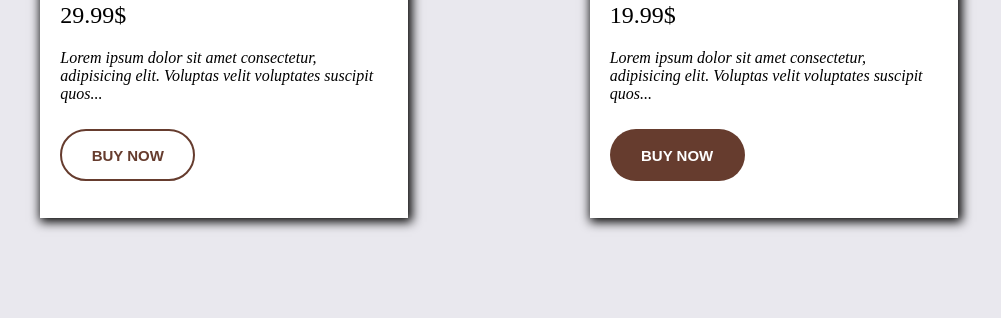
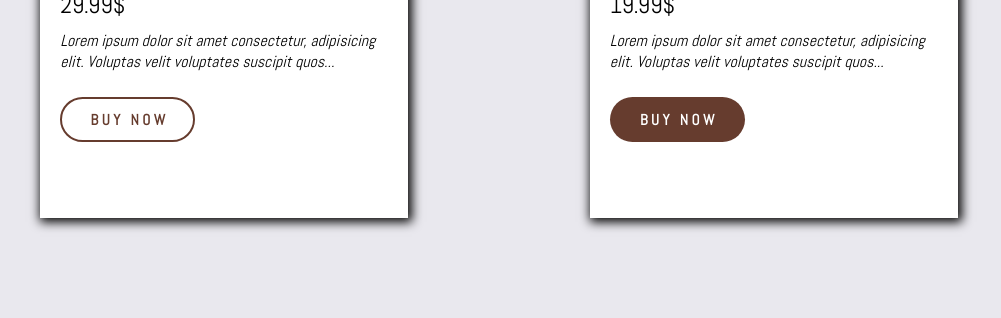
Before and after one commit to RisteZlatev/ProductCard, a plain HTML site: page index.html in a window 1280 px wide. Shown: the part 482-800 px from the top of the page, without its empty margins (141-1142 px from the left). Drawn offline with Linux system fonts and the light colour scheme.

Commit message:
changes in font and margins

```diff
--- a/index.html
+++ b/index.html
@@ -5,6 +5,10 @@
     <meta name="viewport" content="width=device-width, initial-scale=1.0">
     <title>Product Card</title>
     <link rel="stylesheet" href="style.css">
+    <link rel="preconnect" href="https://fonts.googleapis.com">
+<link rel="preconnect" href="https://fonts.gstatic.com" crossorigin>
+<link href="https://fonts.googleapis.com/css2?family=Abel&display=swap" rel="stylesheet">
+
 </head>
 <body>
     <div class="product-card">
@@ -13,7 +17,7 @@
             <h1 class="header">Baked Bread</h1>
             <h2 class="price">29.99$</h2>
             <p class="text">Lorem ipsum dolor sit amet consectetur, adipisicing elit. Voluptas velit voluptates suscipit quos...</p>
-            <button  class="button">BUY NOW</button>
+            <button  class="button">B U Y &nbsp; N O W</button>
         </div>
 
     </div>
@@ -23,7 +27,7 @@
             <h1 class="header">Fresh Soup</h1>
             <h2 class="price">19.99$</h2>
             <p class="text">Lorem ipsum dolor sit amet consectetur, adipisicing elit. Voluptas velit voluptates suscipit quos...</p>
-            <button  class="button2">BUY NOW</button>
+            <button  class="button2">B U Y &nbsp; N O W</button>
         </div>
 
     </div>
--- a/style.css
+++ b/style.css
@@ -1,3 +1,8 @@
+.abel-regular {
+    font-family: "Abel", sans-serif;
+    font-weight: 400;
+    font-style: normal;
+  }
 body{
     margin: 0px;
     height: 100vh;
@@ -5,6 +10,7 @@ body{
     display: flex;
     justify-content: space-evenly;
     align-items: center;
+    font-family: Abel;
 }
 .product-card{
     background-color: white;
@@ -19,41 +25,47 @@ body{
 .header{
     font-weight: lighter;
     color: #663C2E;
+    margin-bottom: 5px;
 }
 .price{
     font-weight: 100;
+    margin-bottom: 5px;
+    margin-top: 5px;
 }
 .content{
     margin: 20px;
-    padding: px;
+
 }
 .text{
     font-style: italic;
-    margin-bottom: 16px;
+    margin-bottom: 5px;
+    margin-top: 10px;
 }
 .button{
     color: #663C2E;
     background-color: white;
     border: 2px solid #663C2E;
     width: 9em;
-    height: 3.5em;
+    height: 3em;
     border-radius: 30px;
     font-weight: bolder;
     font-size: 15px;
-    padding: 15px;
-    margin-top: 10px;
+    padding: 10px ;
+    margin-top: 20px;
     margin-bottom: 20px;
+    font-family: Abel;
 }
 .button2{
     background-color: #663C2E;
     color: white;
     border: none;
     width: 9em;
-    height: 3.5em;
+    height: 3em;
+    margin-top: 20px;
     border-radius: 30px;
     font-weight: bolder;
     font-size: 15px;
-    padding: 15px;
-    margin-top: 10px;
+    padding: 10px;
     margin-bottom: 20px;
+    font-family: Abel;
 }
```
